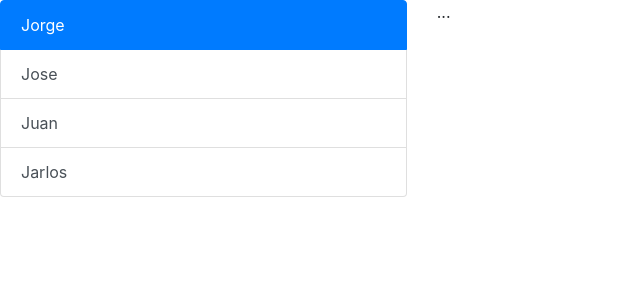
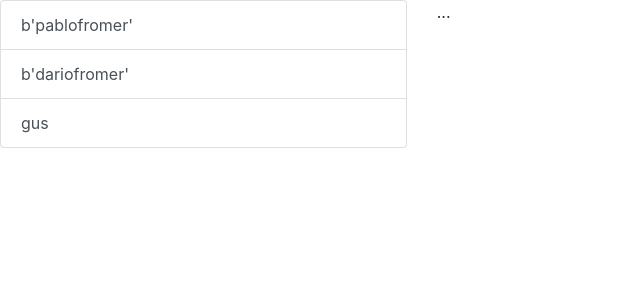
Before and after one commit to cciccaroni/arquitecturasWebPractice, a Flask app: template app/templates/bootstrap_prueba/bootstrap.html in a window 1280 px wide. Shown: the top 300 px of the page, without its empty margins (0-640 px from the left). Run offline with Flask 2, Linux system fonts and the light colour scheme; the template is opened without the code that fills it: values that come from a table or form of the project are taken from there, others are empty; data comes from the database, SQL or seed files in the repository; both versions use the stored data as it was after the commit; some libraries are stand-ins or nearby versions.

Commit message:
when enter show users list

```diff
--- a/app/__init__.py
+++ b/app/__init__.py
@@ -3,6 +3,7 @@ import os
 from flask import Flask, render_template, send_from_directory
 
 # Define the WSGI application object
+
 app = Flask(__name__)
 
 # Configurations
@@ -30,9 +31,11 @@ init_db()
 # Import a module / component using its blueprint handler variable (mod_auth)
 from app.mod_auth.controllers import mod_auth as auth_module
 from app.mod_index.indexController import mod_index as mod_index
+from app.mod_chat.controllers import mod_chat
 
 # Register blueprint(s)
 app.register_blueprint(auth_module)
 app.register_blueprint(mod_index)
+app.register_blueprint(mod_chat)
 # app.register_blueprint(xyz_module)
 # ..
--- a/app/mod_auth/controllers.py
+++ b/app/mod_auth/controllers.py
@@ -34,7 +34,7 @@ def signin():
 
             session['user_id'] = user.id
 
-            return redirect("index/")
+            return redirect("/")
 
             flash('Welcome %s !! You are logged in!' % user.name, 'error')
 
--- a/app/templates/bootstrap_prueba/bootstrap.html
+++ b/app/templates/bootstrap_prueba/bootstrap.html
@@ -15,14 +15,10 @@
 <div class="row">
     <div class="col-4">
         <div class="list-group" id="list-tab" role="tablist">
-            <a class="list-group-item list-group-item-action active" id="list-home-list" data-toggle="list"
-               href="#list-home" role="tab" aria-controls="home">Jorge</a>
-            <a class="list-group-item list-group-item-action" id="list-profile-list" data-toggle="list"
-               href="#list-profile" role="tab" aria-controls="profile">Jose</a>
-            <a class="list-group-item list-group-item-action" id="list-messages-list" data-toggle="list"
-               href="#list-messages" role="tab" aria-controls="messages">Juan</a>
-            <a class="list-group-item list-group-item-action" id="list-settings-list" data-toggle="list"
-               href="#list-settings" role="tab" aria-controls="settings">Jarlos</a>
+            {% for user in users %}
+               <a class="list-group-item list-group-item-action" id="list-home-list" data-toggle="list"
+               href="#list-home" role="tab" aria-controls={{user.name}}>{{user.name}}</a>
+            {% endfor %}
         </div>
     </div>
     <div class="col-8">
```
Also changed, not shown: app/mod_chat/controllers.py (added, +15 -0 lines), app.db, app/mod_chat/__init__.py (added).
